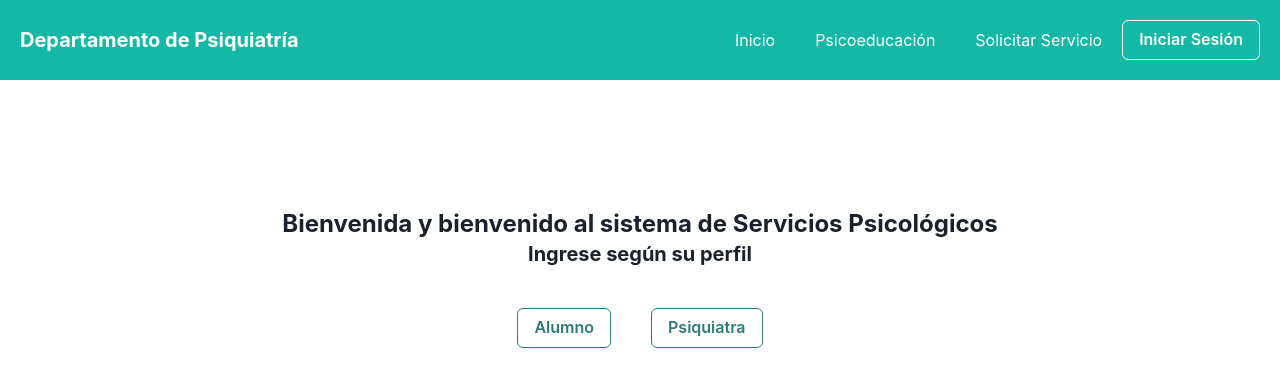
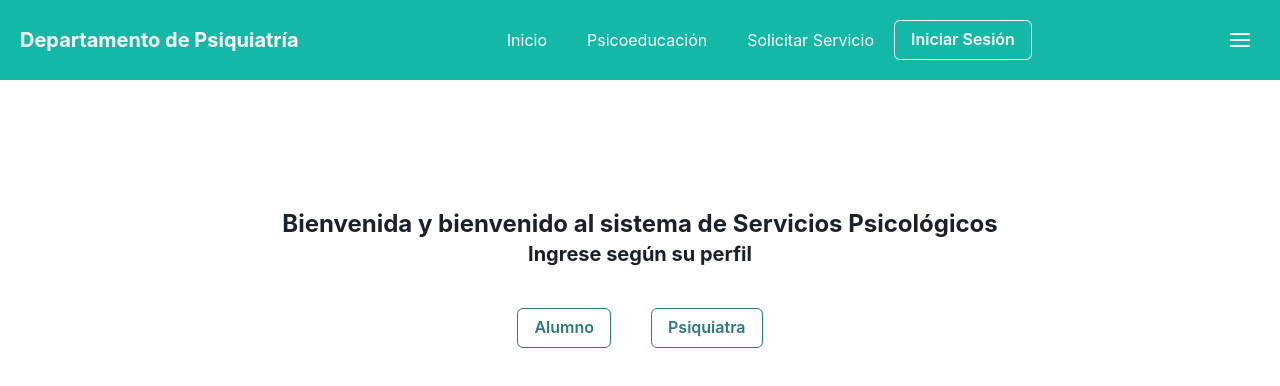
Before and after one commit to AxelHuerta/proyectoDeTSIS-frontend, a React (Vite) app: page /login in a window 1280 px wide. Shown: the top 386 px of the page. Built offline with nearby package versions, Linux system fonts and the light colour scheme.

Commit message:
add responsive nav

```diff
--- a/package.json
+++ b/package.json
@@ -10,6 +10,7 @@
     "preview": "vite preview"
   },
   "dependencies": {
+    "@chakra-ui/icons": "^2.1.1",
     "@chakra-ui/react": "^2.8.1",
     "@emotion/react": "^11.11.1",
     "@emotion/styled": "^11.11.0",
--- a/src/components/Navbar.tsx
+++ b/src/components/Navbar.tsx
@@ -5,9 +5,22 @@ import {
   MenuList,
   MenuItem,
   Avatar,
+  IconButton,
 } from "@chakra-ui/react";
+import {
+  HamburgerIcon,
+  AddIcon,
+  ExternalLinkIcon,
+  RepeatIcon,
+  EditIcon,
+} from "@chakra-ui/icons";
 import { Link } from "react-router-dom";
 import { useUserData } from "../store/Store";
+
+type menuOption = {
+  text: string;
+  link: string;
+};
 
 export default function Navbar() {
   // localhost
@@ -22,6 +35,22 @@ export default function Navbar() {
     setUserType,
     setIsAuth,
   } = useUserData((state) => state);
+
+  // menu options
+  const menuOptions: menuOption[] = [
+    {
+      text: "Inicio",
+      link: "/",
+    },
+    {
+      text: "Psicoeducación",
+      link: "/",
+    },
+    {
+      text: "Solicitar Servicio",
+      link: "/",
+    },
+  ];
 
   // logout
   const logout = () => {
@@ -38,14 +67,19 @@ export default function Navbar() {
       <span className="font-bold text-xl flex items-center text-white">
         Departamento de Psiquiatría
       </span>
-      <div className="flex justify-center items-center">
+      <div className="justify-center items-center hidden lg:flex">
+        {/* menu area */}
         <ul className="flex items-center text-white">
-          <Link to={`/`}>
-            <li className="mx-5">Inicio</li>
-          </Link>
-          <li className="mx-5">Psicoeducación</li>
-          <li className="mx-5">Solicitar Servicio</li>
+          {menuOptions.map((option) => {
+            return (
+              <Link to={option.link}>
+                <li className="mx-5">{option.text}</li>
+              </Link>
+            );
+          })}
         </ul>
+
+        {/* login area */}
         {!isAuth ? (
           <Link to={`/login`}>
             <Button
@@ -74,6 +108,23 @@ export default function Navbar() {
           </Menu>
         )}
       </div>
+      {/* menu responsive area */}
+      <Menu>
+        <MenuButton
+          as={IconButton}
+          colorScheme="rgba(0,0,0,0)"
+          icon={<HamburgerIcon className="font-bold text-2xl" />}
+        />
+        <MenuList className="w-full">
+          {menuOptions.map((option) => {
+            return (
+              <Link to={option.link}>
+                <MenuItem className="p-12">{option.text}</MenuItem>
+              </Link>
+            );
+          })}
+        </MenuList>
+      </Menu>
     </nav>
   );
 }
```
Also changed, not shown: 1 other file (tests, documents, lock files or other folders).
